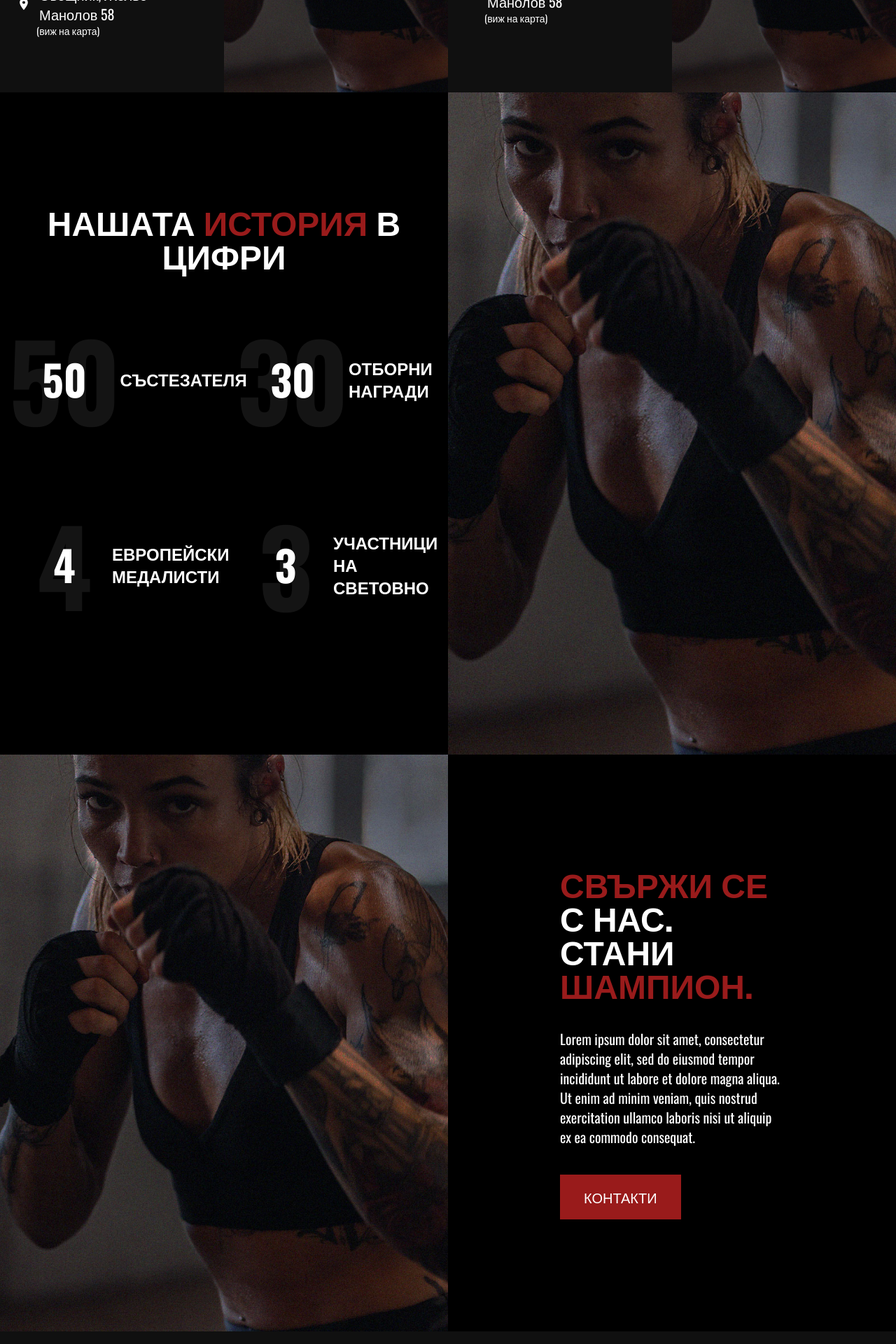
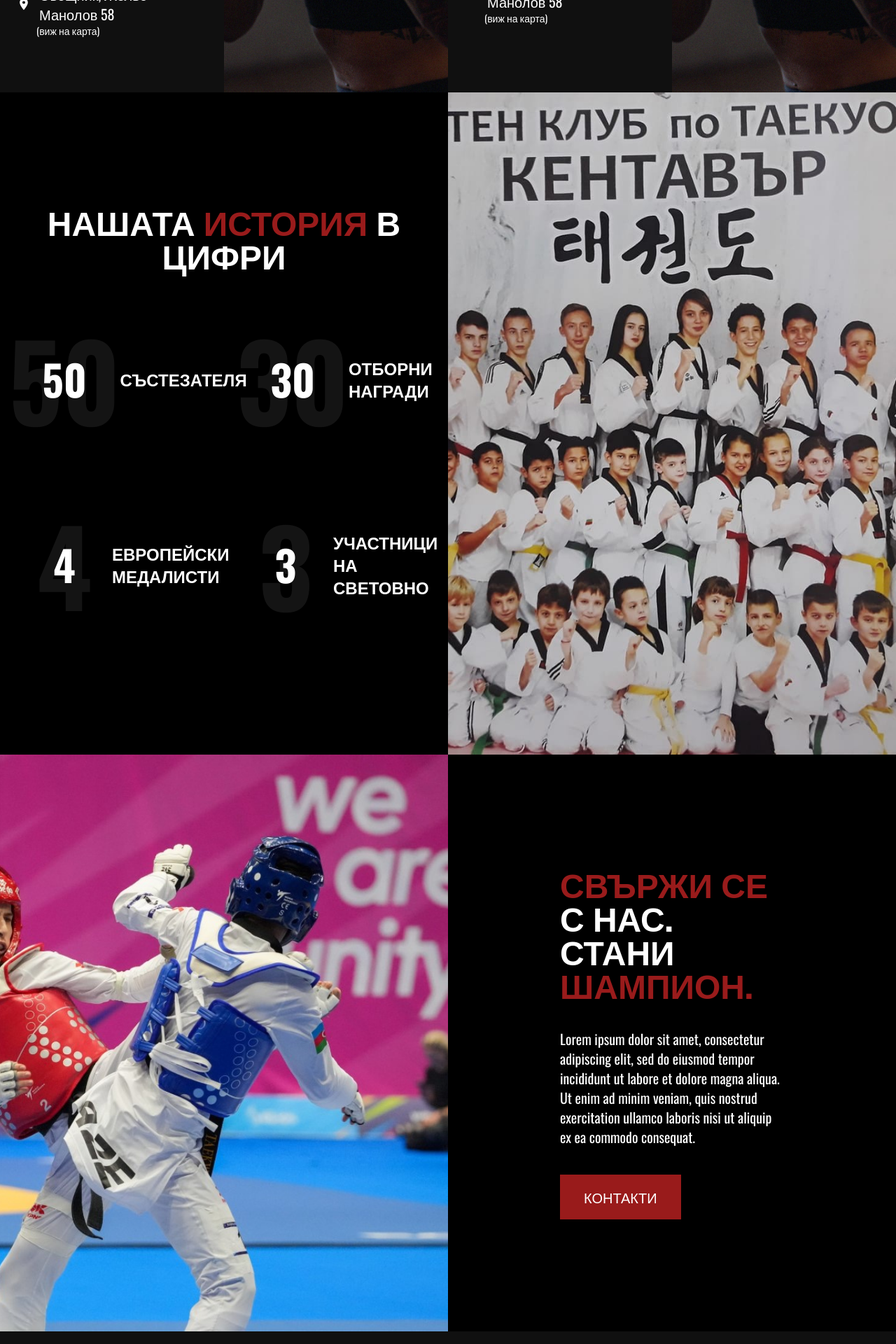
Before and after one commit to HristoBogdanov/kentavar, a Next.js app: page / in a window 1280 px wide. Shown: the part 1840-3760 px from the top of the page at 70% size. Built offline with nearby package versions, Linux system fonts and the light colour scheme.

Commit message:
change images

```diff
--- a/components/contactUsSection.tsx
+++ b/components/contactUsSection.tsx
@@ -4,7 +4,7 @@ export default function ContactUsSection() {
   return (
     <div className="w-full grid grid-cols-1 md:grid-cols-2">
       <div
-        style={{ backgroundImage: `url('hero1.jpg')` }}
+        style={{ backgroundImage: `url('lubo3.jpg')` }}
         className="z-0 h-full min-h-[500px] w-full bg-cover bg-center"
       ></div>
       <div className="flex flex-col justify-center gap-10 px-6 py-14 md:p-14 lg:p-20 xl:p-40 bg-black text-white">
--- a/components/numbersSection.tsx
+++ b/components/numbersSection.tsx
@@ -15,8 +15,8 @@ export default function NumbersSection() {
         </div>
       </div>
       <div
-        style={{ backgroundImage: `url('hero1.jpg')` }}
-        className="z-0 h-full min-h-[500px] w-full bg-cover bg-center"
+        style={{ backgroundImage: `url('group.jpeg')` }}
+        className="z-0 h-full min-h-[500px] w-full bg-cover bg-center bg-black opacity-100"
       ></div>
     </div>
   );
```
